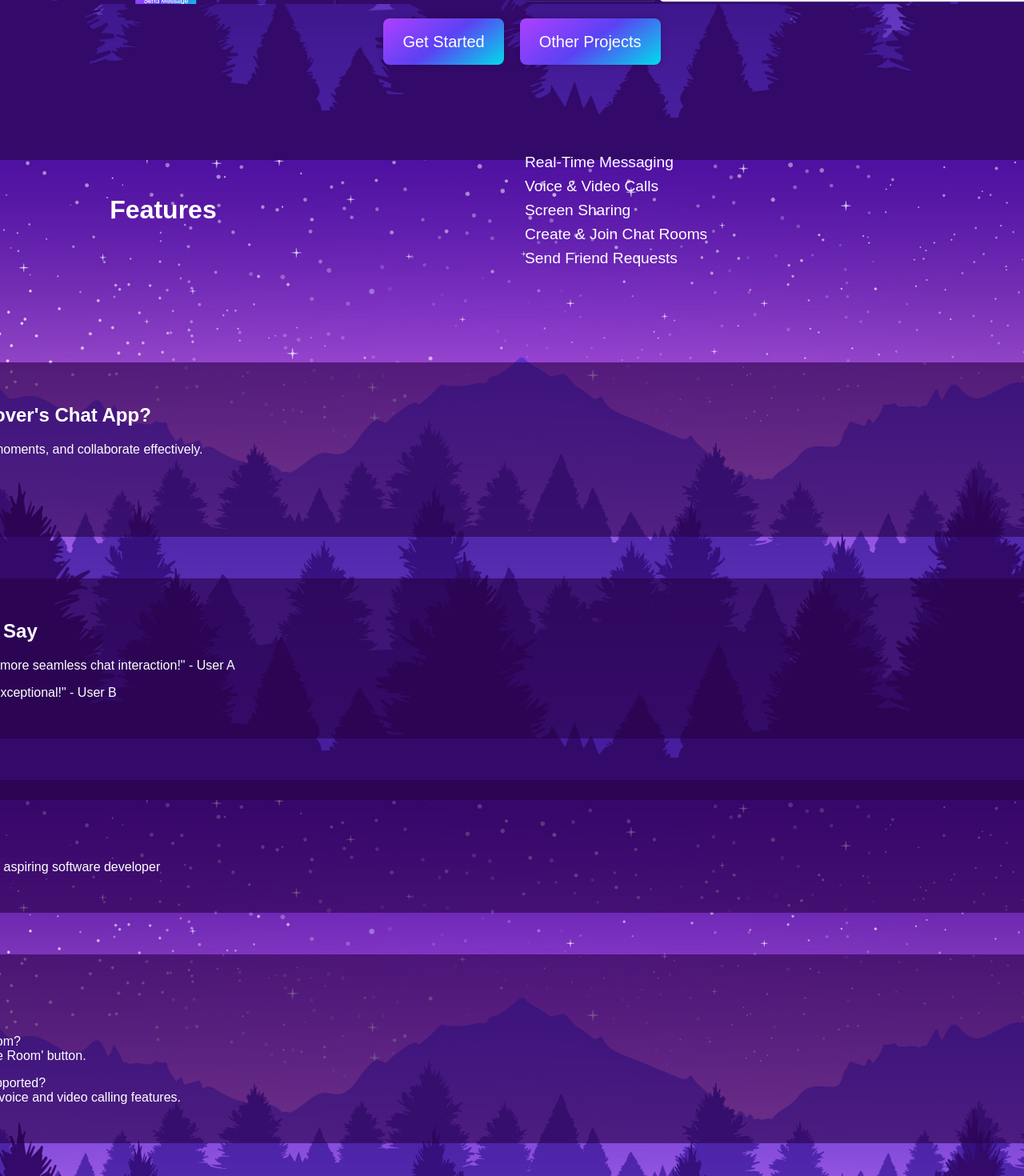
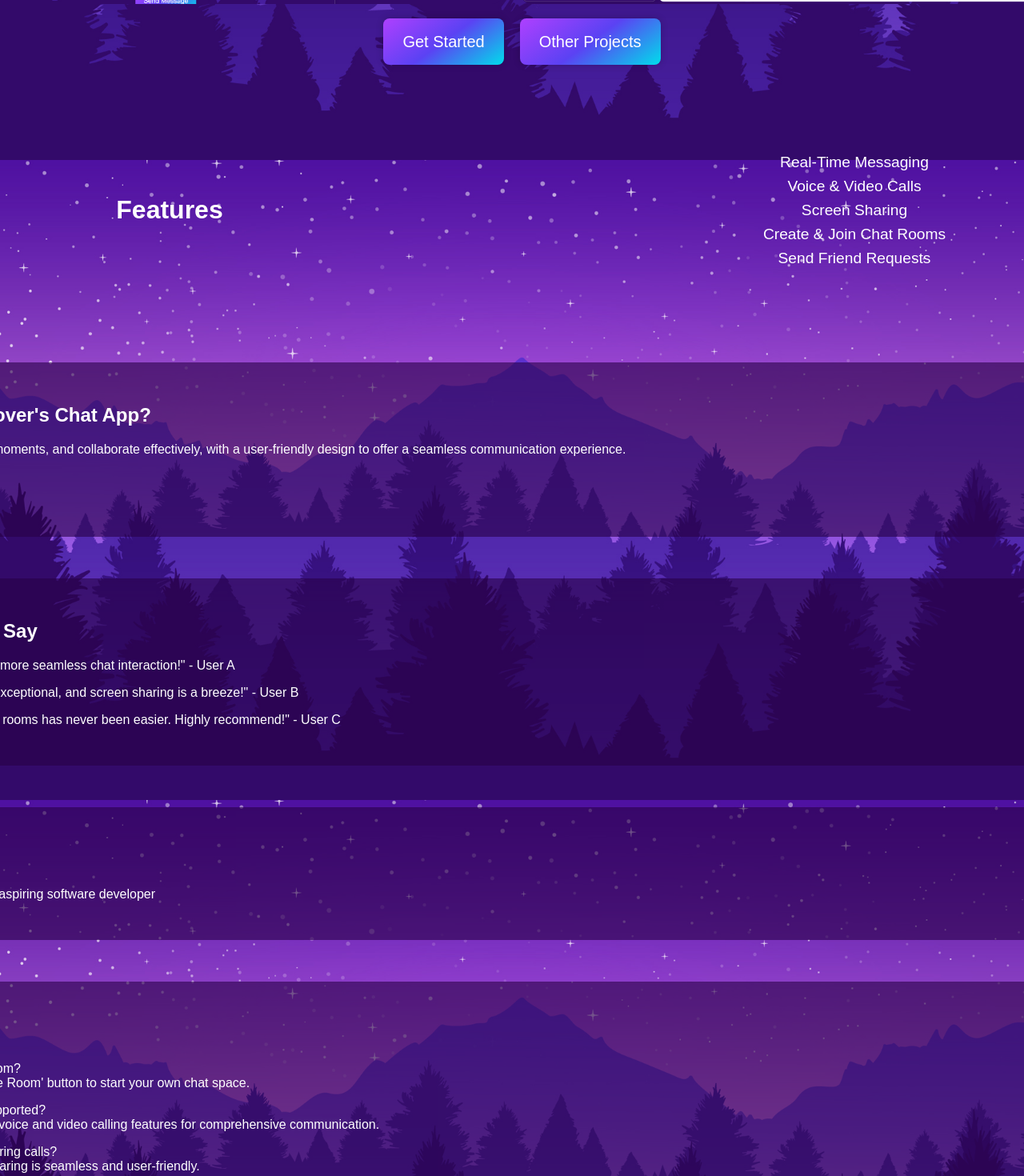
Before and after one commit to CloverCodes7062/chat-app-nextjs, a Next.js app: page / in a window 1280 px wide. Shown: the part 600-2070 px from the top of the page at 80% size. Built offline with nearby package versions, Linux system fonts and the light colour scheme; no server answers.

Commit message:
finished styling landing page (for now)

```diff
--- a/app/globals.css
+++ b/app/globals.css
@@ -1,5 +1,9 @@
 * {
     color: white;
+}
+
+html {
+    scroll-behavior: smooth;
 }
 
 body {
--- a/app/landingPage.module.css
+++ b/app/landingPage.module.css
@@ -52,8 +52,9 @@
 .featuresOverview {
   display: grid;
   grid-template-columns: 1fr 1fr;
-  gap: 2rem;
   align-items: center;
+  justify-content: center;
+  animation: fadeIn 2s forwards;
 }
 
 .featuresOverview h2 {
@@ -62,15 +63,18 @@
   padding: 0;
   margin-top: -10px;
   text-align: center;
+  width: 100%;
 }
 
 .featuresOverview ul {
   list-style: none;
   padding: 0;
   height: 100%;
+  margin: 0;
   display: flex;
   flex-direction: column;
   justify-content: center;
+  align-items: center;
 }
 
 .featuresOverview ul li {
@@ -84,6 +88,15 @@
   border-radius: 8px;
 }
 
+.visible {
+  animation: fadeIn 2s forwards;
+}
+
+@keyframes fadeIn {
+  0% { opacity: 0; }
+  100% { opacity: 1; }
+}
+
 .footer {
   text-align: center;
   padding: 1rem;
--- a/app/layout.jsx
+++ b/app/layout.jsx
@@ -29,7 +29,7 @@ export default function RootLayout({ children }) {
                 <p className={styles.navBarP} onClick={handleMenuClick}>&#9776;</p>
                 {renderNav ?
                 <nav className={navClass} style={{ width: 'fit-content', height: 'fit-content', position: 'absolute', top: '1vh', right: '3vw', display: 'flex', gap: '15px'}}>
-                    <a href='/register' style={{ width: 'fit-content', height: 'fit-content', marginLeft: 'auto', position: 'relative', zIndex: 125 }}><button>Register</button></a>
+                    <a href='/login' style={{ width: 'fit-content', height: 'fit-content', marginLeft: 'auto', position: 'relative', zIndex: 125 }}><button>Login</button></a>
                     <a href='/viewChatrooms' style={{ width: 'fit-content', height: 'fit-content', marginLeft: 'auto', position: 'relative', zIndex: 125 }}><button>View Chatrooms</button></a>
                     <a href='/directMessaging' style={{ width: 'fit-content', height: 'fit-content', marginLeft: 'auto', position: 'relative', zIndex: 125 }}><button>Send a Direct Message</button></a>
                     <a href='/editProfile' style={{ width: 'fit-content', height: 'fit-content', marginLeft: 'auto', position: 'relative', zIndex: 125 }}><button>Edit Profile</button></a>
--- a/app/page.jsx
+++ b/app/page.jsx
@@ -3,8 +3,13 @@ import Link from 'next/link';
 import { supabase } from '@/supabaseClient';
 import styles from './landingPage.module.css';
 import Image from 'next/image';
+import { useEffect, useRef } from 'react';
+import 'animate.css';
 
 export default function HomePage() {
+    const sectionsRef = useRef([]);
+
+
     const handleSignOut = async () => {
         const { error } = await supabase.auth.signOut();
 
@@ -25,10 +30,22 @@ export default function HomePage() {
         }
     };
 
-    const btnContainerStyles = { display: 'flex', flexDirection: 'column',
-                                gap: '20px', marginTop: 'auto', marginBottom: 'auto',
-                                justifyContent: 'center', alignItems: 'center' };
+    useEffect(() => {
+        const observer = new IntersectionObserver((entries) => {
+            entries.forEach((entry) => {
+                if (entry.isIntersecting) {
+                    entry.target.classList.add(`${styles.visible}`);
+                }
+            });
+        }, { threshold: 0.1 });
 
+        const sections = sectionsRef.current;
+
+        if (sections) {
+            sections.forEach((section) => observer.observe(section));
+        }
+
+    }, []);
 
     return (
         <div className={styles.mainDiv}>
@@ -36,8 +53,8 @@ export default function HomePage() {
                 <h1>Welcome to Clover's Chat App!</h1>
                 <p>The ultimate real-time chat experience.</p>
                 <div style={{ display: 'flex', gap: '20px', justifyContent: 'center' }}>
-                    <Image width={846} height={413} src='/heroImage1.png' style={{ borderRadius: '15px' }}/>
-                    <Image width={846} height={413} src='/heroImage2.png' style={{ borderRadius: '15px' }}/>
+                    <Image className={'animate__animated animate__fadeInLeft'} width={846} height={413} src='/heroImage1.png' style={{ borderRadius: '15px' }}/>
+                    <Image className={'animate__animated animate__fadeInRight'} width={846} height={413} src='/heroImage2.png' style={{ borderRadius: '15px' }}/>
                 </div>
                 <br />
                 <div style={{ display: 'flex', justifyContent: 'center', gap: '20px', marginLeft: '25px'}}>
@@ -62,26 +79,28 @@ export default function HomePage() {
                 </ul>
             </div>
 
-            <div className={`${styles.benefitsSection} ${styles.section}`}>
+            <div ref={element => sectionsRef.current[0] = element} className={`${styles.benefitsSection} ${styles.section}`}>
                 <h2>Why Choose Clover's Chat App?</h2>
-                <p>Connect instantly, share moments, and collaborate effectively.</p>
+                <p>Connect instantly, share moments, and collaborate effectively, with a user-friendly design to offer a seamless communication experience.</p>
             </div>
 
-            <div className={`${styles.testimonials} ${styles.section}`}>
+            <div ref={element => sectionsRef.current[1] = element} className={`${styles.testimonials} ${styles.section}`}>
                 <h2>What Our Users Say</h2>
                 <p>"I've never experienced a more seamless chat interaction!" - User A</p>
-                <p>"The video call quality is exceptional!" - User B</p>
+                <p>"The video call quality is exceptional, and screen sharing is a breeze!" - User B</p>
+                <p>"Creating and joining chat rooms has never been easier. Highly recommend!" - User C</p>
             </div>
 
-            <div className={`${styles.aboutSection} ${styles.section}`}>
+            <div ref={element => sectionsRef.current[2] = element} className={`${styles.aboutSection} ${styles.section}`}>
                 <h2>About Us</h2>
-                <p>Founded by a passionate, aspiring software developer</p>
+                <p>Created by a passionate, aspiring software developer</p>
             </div>
 
-            <div className={`${styles.faqs} ${styles.section}`}>
+            <div ref={element => sectionsRef.current[3] = element} className={`${styles.faqs} ${styles.section}`}>
                 <h2>FAQs</h2>
-                <p>How do I create a chat room? <br/> Simply click on the 'Create Room' button.</p>
-                <p>Is voice and video call supported? <br/> Yes, we offer high-quality voice and video calling features.</p>
+                <p>How do I create a chat room? <br/> Simply click on the 'Create Room' button to start your own chat space.</p>
+                <p>Is voice and video call supported? <br/> Yes, we offer high-quality voice and video calling features for comprehensive communication.</p>
+                <p>Can I share my screen during calls? <br/> Absolutely! Our screen sharing is seamless and user-friendly.</p>
             </div>
 
             <div className={`${styles.footer} ${styles.section}`}>
@@ -89,39 +108,4 @@ export default function HomePage() {
             </div>
         </div>
     );
-
-    return (
-        <div style={{ display: 'flex', flexDirection: 'column', minHeight: '100vh', padding: '12.5px' }}>
-            <div className={styles.horizontalNavBar}>
-                <h1 style={{ margin: 0, marginLeft: '75px', color: '#fff', padding: 0, fontWeight: 'bolder' }}>Clover's Chat App</h1>
-                <div style={{ display: 'flex', justifyContent: 'center', width: '100%', height: '100%', position: 'absolute', gap: '50px' }}>
-                    <Link href='/'>
-                        <button>Home</button>
-                    </Link>
-                    <Link href='/'>
-                        <button>Home</button>
-                    </Link>
-                    <Link href='/'>
-                        <button>Home</button>
-                    </Link>
-                    <Link href='/'>
-                        <button>Home</button>
-                    </Link>
-                </div>
-            </div>
-            <div style={btnContainerStyles}>
-                <Link href="/login">
-                    <button>Login</button>
-                </Link>
-                <Link href="/register">
-                    <button>Register</button>
-                </Link>
-                <Link href="/viewChatrooms">
-                    <button>View Chatrooms</button>
-                </Link>
-                <button onClick={handleSignOut}>Sign Out</button>
-                <button onClick={checkSession}>Check Session</button>
-            </div>
-        </div>
-    );
 }
```
